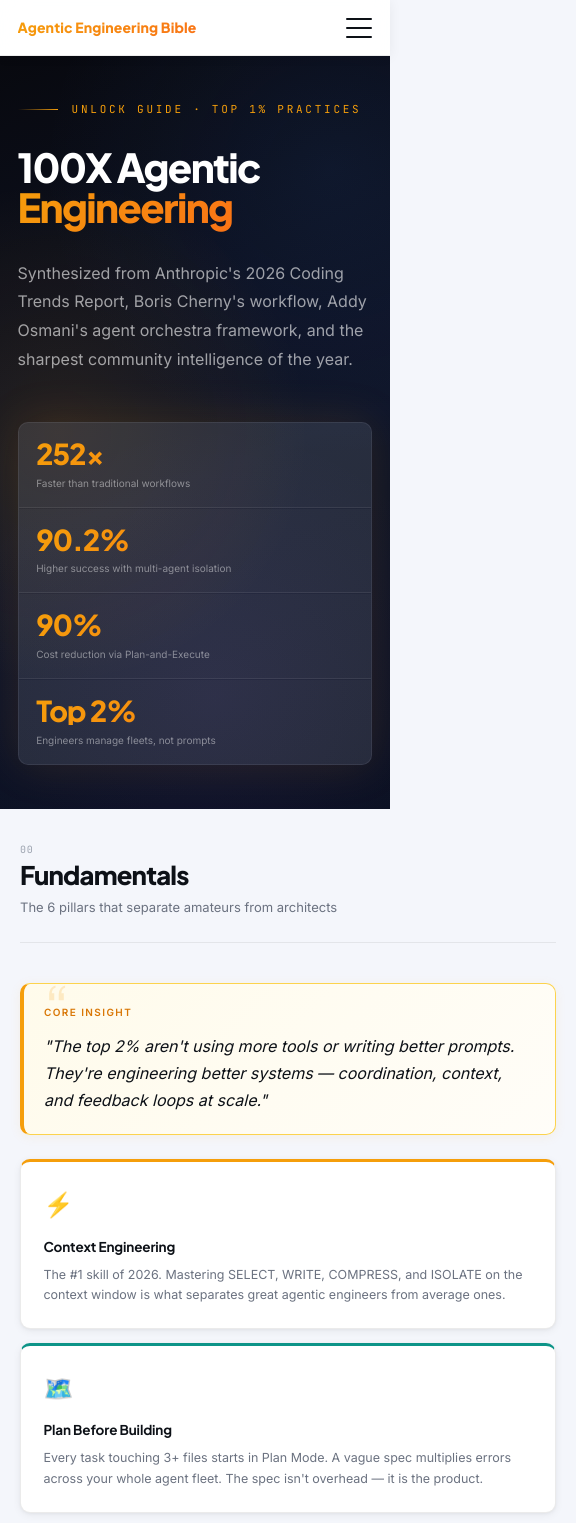
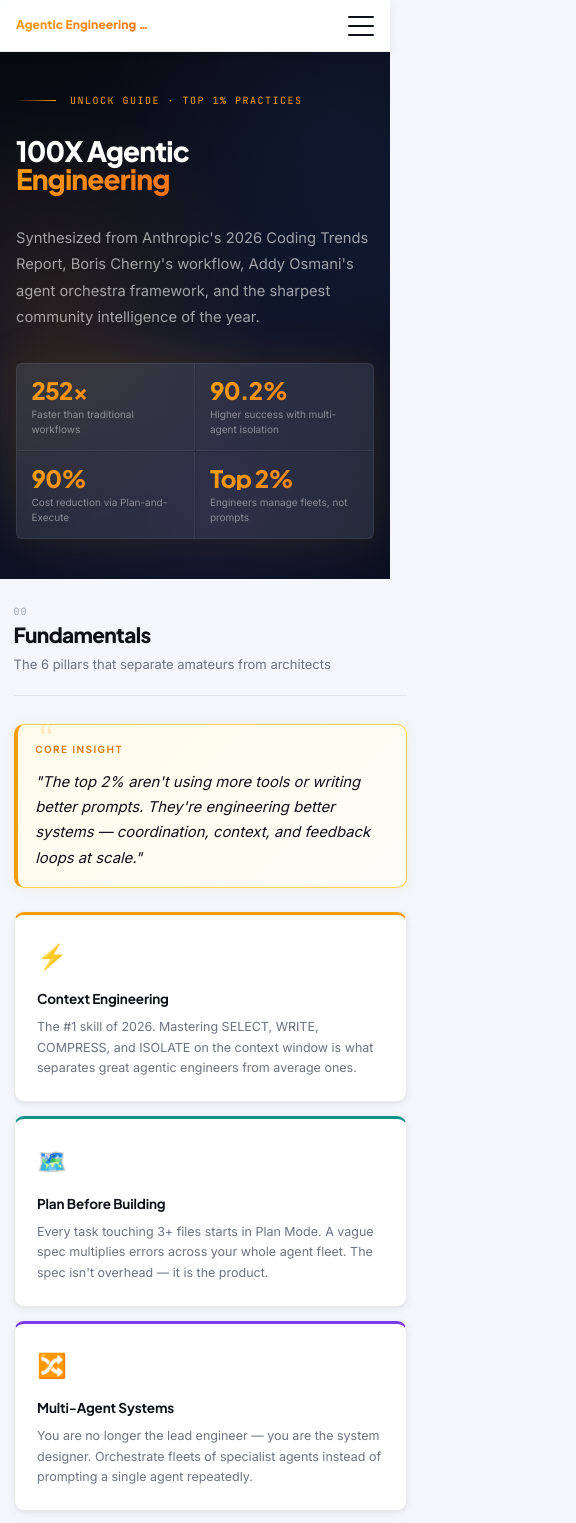
Before and after one commit to Aryansin1234/100X-Agentic-AI, a React (Vite) app: page / in a window 390 px wide. Shown: the top 1523 px of the page, 576 px wide, since content can reach past the window. Built offline with nearby package versions, Linux system fonts and the light colour scheme.

Commit message:
feat: comprehensive mobile responsive redesign

```diff
--- a/src/App.css
+++ b/src/App.css
@@ -627,11 +627,22 @@ body {
 }
 
 /* ── RESPONSIVE ── */
+
+/* Tablet & small desktop (≤ 900px) */
+@media (max-width: 900px) {
+  .intro-grid       { grid-template-columns: 1fr 1fr; }
+  .antipattern-grid { grid-template-columns: 1fr 1fr; }
+  .action-grid      { grid-template-columns: 1fr 1fr; }
+  .section-title-group h2 { font-size: clamp(1.4rem, 3vw, 2rem); }
+}
+
+/* Mobile landscape & large phones (≤ 800px) */
 @media (max-width: 800px) {
   .page-grid { grid-template-columns: 1fr; }
   .sidebar {
     position: fixed; top: 60px; left: -100%; height: calc(100vh - 60px);
-    width: 280px; border-right: 1px solid rgba(0,0,0,0.1);
+    width: min(280px, 85vw);
+    border-right: 1px solid rgba(0,0,0,0.1);
     box-shadow: 6px 0 40px rgba(0,0,0,0.16);
     transition: left 0.3s cubic-bezier(0.4,0,0.2,1);
     z-index: 150; background: var(--surface);
@@ -645,52 +656,81 @@ body {
   .stats-row { grid-template-columns: repeat(2, 1fr); }
   .stat-item:nth-child(2n) { border-right: none; }
   .stat-item:nth-child(-n+2) { border-bottom: 1px solid rgba(255,255,255,0.08); }
-  .intro-grid       { grid-template-columns: 1fr 1fr; }
-  .antipattern-grid { grid-template-columns: 1fr 1fr; }
   .mindset-grid     { grid-template-columns: 1fr; }
-  .action-grid      { grid-template-columns: 1fr 1fr; }
   .phead-tag { display: none; }
   .content-section { padding: 2rem 1.25rem; }
+  .section-header { margin-bottom: 1.75rem; padding-bottom: 1.25rem; }
+  .callout { padding: 1.25rem 1.25rem; }
+  .callout p { font-size: 0.97rem; }
+  .site-footer { flex-direction: column; align-items: flex-start; gap: 0.75rem; }
+  .footer-right { text-align: left; }
+  /* Code blocks: scroll horizontally, never break page layout */
+  .code { max-width: calc(100vw - 2.5rem); font-size: 11.5px; }
 }
 
+/* Mobile portrait (≤ 600px) */
 @media (max-width: 600px) {
-  .hero { padding: 2.75rem 1.1rem 2.75rem; }
-  .site-header { padding: 0 1.1rem; height: 56px; }
-  .reading-bar { top: 56px; }
-  .stats-row { grid-template-columns: 1fr 1fr; }
-  .stat-item { padding: 1rem 1.1rem; }
-  .stat-n  { font-size: 1.8rem; }
-  .stat-l  { font-size: 10px; }
+  .hero { padding: 2.5rem 1rem 2.5rem; }
+  .hero h1 { font-size: clamp(1.85rem, 7.5vw, 3rem); }
+  .hero-sub { font-size: 0.92rem; margin-bottom: 2rem; }
+  .site-header { padding: 0 1rem; height: 52px; }
+  .logo { font-size: 12.5px; max-width: 160px; overflow: hidden; text-overflow: ellipsis; white-space: nowrap; }
+  .reading-bar { top: 52px; }
+  .stats-row { grid-template-columns: 1fr 1fr; border-radius: var(--radius-sm); }
+  .stat-item { padding: 0.85rem 0.9rem; }
+  .stat-n  { font-size: 1.65rem; }
+  .stat-l  { font-size: 10px; margin-top: 5px; }
   .section-header { flex-direction: column; gap: 0.2rem; }
   .section-num    { padding-top: 0; font-size: 10px; }
+  .section-title-group h2 { font-size: clamp(1.35rem, 6vw, 1.75rem); }
   .intro-grid       { grid-template-columns: 1fr; }
   .antipattern-grid { grid-template-columns: 1fr; }
   .action-grid      { grid-template-columns: 1fr; }
   .tool-grid        { grid-template-columns: 1fr; }
-  .pillar-body { padding: 1rem; }
-  .pillar-head { padding: 0.9rem 1rem; gap: 8px; }
+  .mindset-grid     { grid-template-columns: 1fr; gap: 10px; }
+  .pillar-body { padding: 0.9rem; }
+  .pillar-head { padding: 0.85rem 0.9rem; gap: 8px; }
   .phead-title { font-size: 13px; }
   .phead-num   { display: none; }
+  .hier-row { flex-wrap: wrap; }
   .hier-bar    { display: none; }
-  .hier-content{ padding: 12px 14px; }
+  .hier-level  { width: 50px; min-height: 52px; }
+  .hier-content{ padding: 10px 12px; }
   .hier-title  { font-size: 13px; }
   .hier-desc   { font-size: 12.5px; }
-  .code { font-size: 11px; padding: 1rem; }
-  .mindset-grid { gap: 10px; }
-  .mindset-card { padding: 1.1rem; }
+  .code { font-size: 10.5px; padding: 0.85rem 0.9rem; max-width: calc(100vw - 2rem); }
+  .mindset-card { padding: 1rem; }
   .mindset-q    { font-size: 13px; }
   .mindset-a    { font-size: 13px; }
-  .rule      { padding: 0.9rem 1rem 0.9rem 1.15rem; }
-  .rule-desc { font-size: 13.5px; }
-  .callout   { padding: 1.25rem; }
-  .callout p { font-size: 1rem; }
-  .back-to-top { bottom: 1rem; right: 1rem; width: 40px; height: 40px; font-size: 17px; }
-  .site-footer { padding: 2rem 1.1rem; }
+  .rule      { padding: 0.85rem 0.9rem 0.85rem 1rem; }
+  .rule-title { font-size: 13.5px; }
+  .rule-desc { font-size: 13px; }
+  .tip { font-size: 11.5px; padding: 7px 10px; }
+  .callout   { padding: 1rem 1.1rem; margin: 1rem 0; }
+  .callout p { font-size: 0.93rem; }
+  .callout::before { font-size: 44px; }
+  .tier-row { gap: 10px; padding: 12px 0; }
+  .tier-text { font-size: 13px; }
+  .tier-badge { font-size: 9px; padding: 3px 8px; }
+  .ap-card { padding: 1rem 1.1rem; }
+  .ap-title { font-size: 13px; }
+  .ap-desc  { font-size: 12.5px; }
+  .action-card { padding: 1.1rem; }
+  .action-items li { font-size: 12.5px; }
+  .back-to-top { bottom: 0.85rem; right: 0.85rem; width: 38px; height: 38px; font-size: 16px; }
+  .site-footer { padding: 1.75rem 1rem; }
 }
 
-@media (max-width: 420px) {
-  .stats-row { grid-template-columns: 1fr; }
-  .stat-item { border-right: none !important; border-bottom: 1px solid rgba(255,255,255,0.08) !important; }
-  .stat-item:last-child { border-bottom: none !important; }
-  .hero h1 { font-size: 2.5rem; }
+/* Small phones (≤ 400px) */
+@media (max-width: 400px) {
+  .hero h1 { font-size: 1.75rem; letter-spacing: -0.03em; }
+  .hero-eyebrow { font-size: 10px; letter-spacing: 0.15em; }
+  .stats-row { grid-template-columns: 1fr 1fr; }
+  .stat-n { font-size: 1.5rem; }
+  .content-section { padding: 1.5rem 0.85rem; }
+  .code { font-size: 10px; padding: 0.75rem; max-width: calc(100vw - 1.7rem); }
+  .section-title-group h2 { font-size: 1.3rem; }
+  .pillar-head { padding: 0.75rem 0.85rem; }
+  .phead-title { font-size: 12.5px; }
+  .logo { font-size: 12px; max-width: 140px; }
 }
--- a/src/App.jsx
+++ b/src/App.jsx
@@ -279,21 +279,23 @@ function FolderCard({ folder }) {
       background: 'var(--surface)',
       boxShadow: 'var(--shadow-sm)',
       overflow: 'hidden',
+      minWidth: 0,
     }}>
       <div
         onClick={() => setOpen(o => !o)}
         style={{
-          display: 'flex', alignItems: 'center', gap: 14,
-          padding: '1rem 1.25rem', cursor: 'pointer',
+          display: 'flex', alignItems: 'center', gap: 12,
+          padding: '0.9rem 1rem', cursor: 'pointer',
           background: open ? col.bg : 'var(--surface)',
           transition: 'background var(--transition)',
         }}
       >
-        <span style={{ fontSize: 22 }}>{folder.icon}</span>
-        <div style={{ flex: 1 }}>
+        <span style={{ fontSize: 20, flexShrink: 0 }}>{folder.icon}</span>
+        <div style={{ flex: 1, minWidth: 0 }}>
           <div style={{
             fontFamily: 'var(--mono)', fontSize: 13, fontWeight: 600,
             color: col.accent, letterSpacing: '0.04em',
+            overflow: 'hidden', textOverflow: 'ellipsis', whiteSpace: 'nowrap',
           }}>
             .claude/{folder.name}
           </div>
@@ -303,7 +305,7 @@ function FolderCard({ folder }) {
         </div>
         <span style={{
           fontFamily: 'var(--mono)', fontSize: 11, color: 'var(--ink4)',
-          transform: open ? 'rotate(180deg)' : 'none', transition: '0.2s',
+          transform: open ? 'rotate(180deg)' : 'none', transition: '0.2s', flexShrink: 0,
         }}>▾</span>
       </div>
 
```
